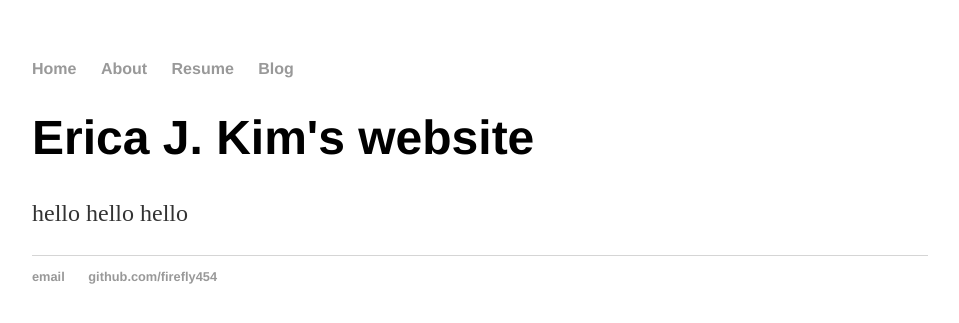
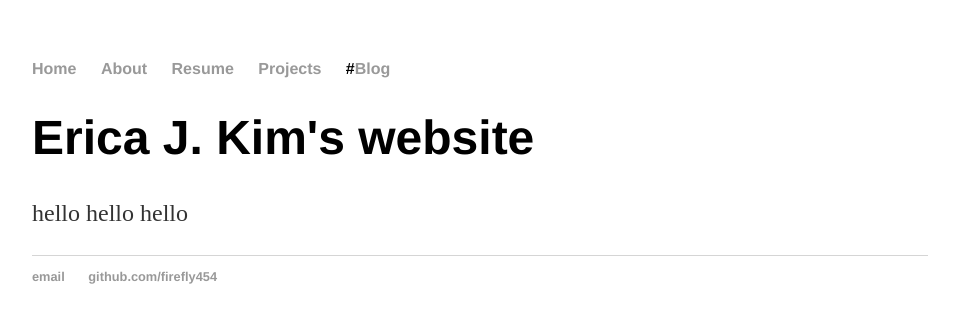
Before and after one commit to firefly454/firefly454.github.io, a Jekyll site: the page built from index.html, in a window 1280 px wide. Shown: the top 323 px of the page, without its empty margins (160-1119 px from the left). Built offline with Jekyll 4.4.1, drawn with Linux system fonts in a browser that asks for light colours.

Commit message:
Update default.html

```diff
--- a/_layouts/default.html
+++ b/_layouts/default.html
@@ -11,7 +11,8 @@
 	        		<li><a href="/">Home</a></li>
 		        	<li><a href="/about">About</a></li>
 	        		<li><a href="/resume">Resume</a></li>
-	        		<li><a href="/blog">Blog</a></li>
+	        		<li><a href="/projects">Projects</a></li>
+	        		#<li><a href="/blog">Blog</a></li>
 	    		</ul>
 			</nav>
 			<div class="container">
```
